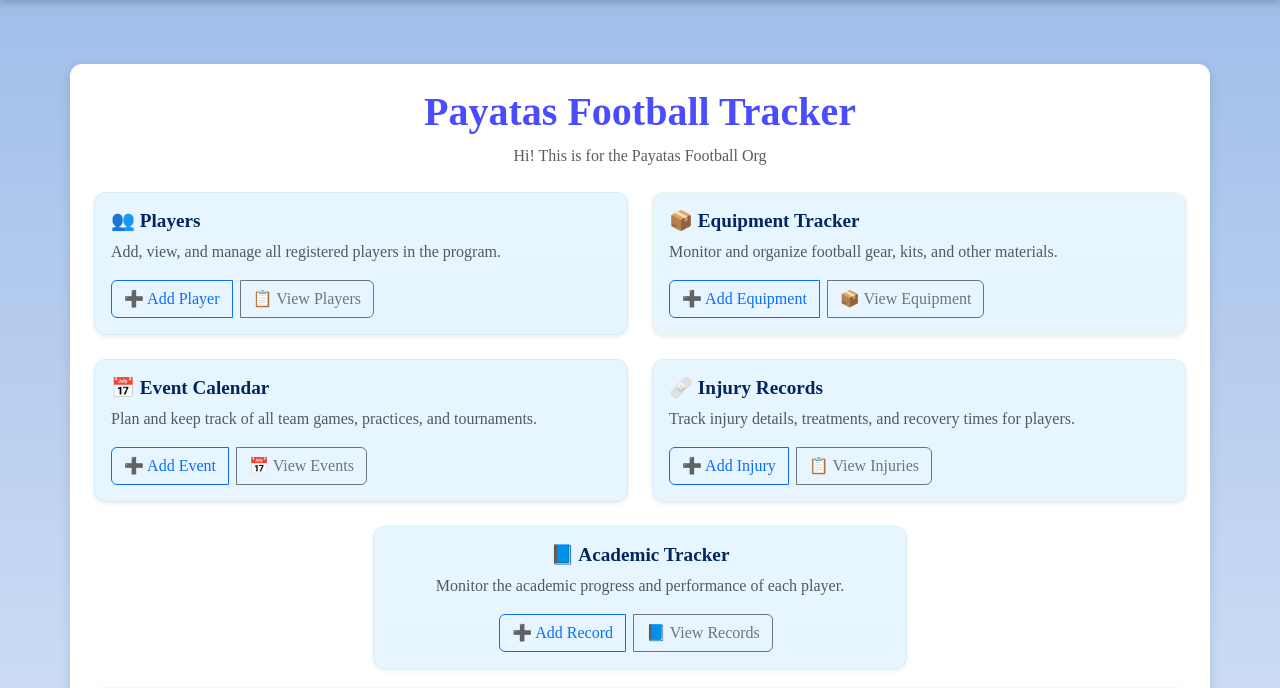
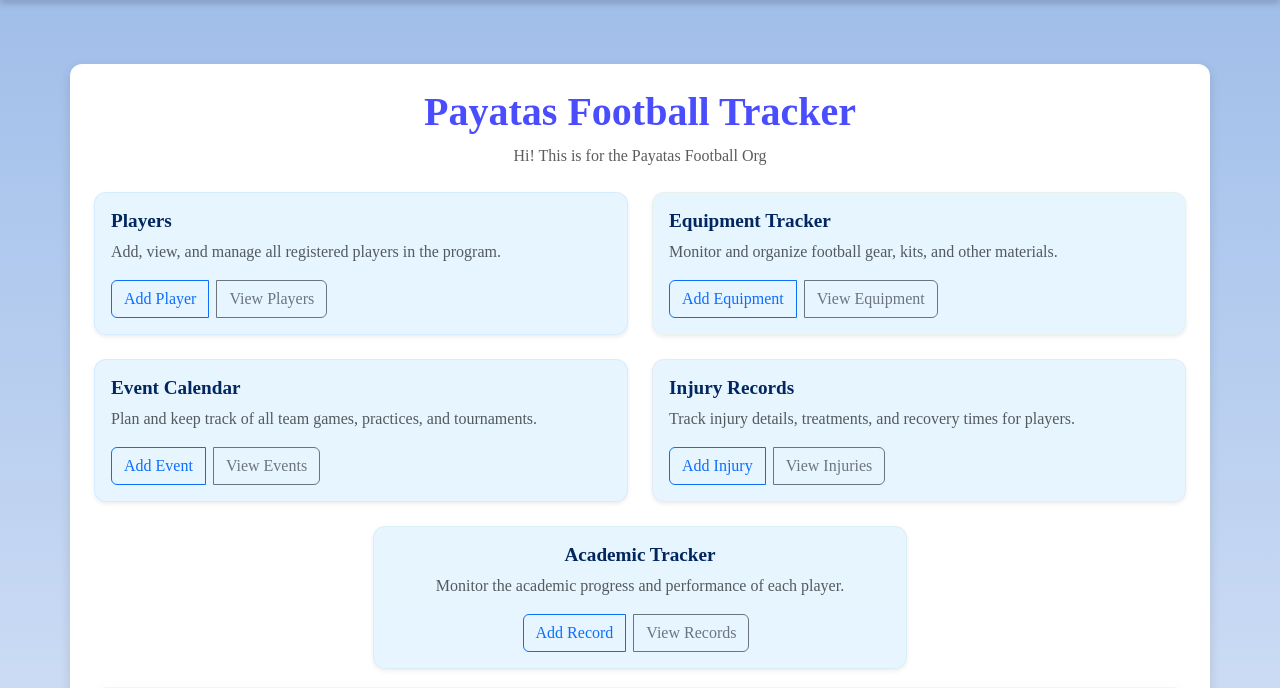
Before and after one commit to fenixdaphoenix/Football-Database-Tracker-v2, a Django app: page / in a window 1280 px wide. Shown: the part 75-763 px from the top of the page. Run offline with Django 5.2, Linux system fonts and the light colour scheme; the visitor is signed in with stand-in values (Sample User, id 1); data that the repository does not hold is empty; some web fonts are replaced.

Commit message:
Remove all emojis from home.html

```diff
--- a/main/templates/home.html
+++ b/main/templates/home.html
@@ -73,11 +73,11 @@
         <div class="col-md-6">
             <div class="card shadow-sm h-100 players">
                 <div class="card-body">
-                    <h5 class="card-title">👥 Players</h5>
+                    <h5 class="card-title">Players</h5>
                     <p class="text-muted mb-3">Add, view, and manage all registered players in the program.</p>
                     <div class="btn-group">
-                        <a href="{% url 'add_player' %}" class="btn btn-outline-primary">➕ Add Player</a>
-                        <a href="{% url 'player_list' %}" class="btn btn-outline-secondary">📋 View Players</a>
+                        <a href="{% url 'add_player' %}" class="btn btn-outline-primary">Add Player</a>
+                        <a href="{% url 'player_list' %}" class="btn btn-outline-secondary">View Players</a>
                     </div>
                 </div>
             </div>
@@ -86,11 +86,11 @@
         <div class="col-md-6">
             <div class="card shadow-sm h-100 equipment">
                 <div class="card-body">
-                    <h5 class="card-title">📦 Equipment Tracker</h5>
+                    <h5 class="card-title">Equipment Tracker</h5>
                     <p class="text-muted mb-3">Monitor and organize football gear, kits, and other materials.</p>
                     <div class="btn-group">
-                        <a href="{% url 'add_inventory' %}" class="btn btn-outline-primary">➕ Add Equipment</a>
-                        <a href="{% url 'inventory_list' %}" class="btn btn-outline-secondary">📦 View Equipment</a>
+                        <a href="{% url 'add_inventory' %}" class="btn btn-outline-primary">Add Equipment</a>
+                        <a href="{% url 'inventory_list' %}" class="btn btn-outline-secondary">View Equipment</a>
                     </div>
                 </div>
             </div>
@@ -99,11 +99,11 @@
         <div class="col-md-6">
             <div class="card shadow-sm h-100 events">
                 <div class="card-body">
-                    <h5 class="card-title">📅 Event Calendar</h5>
+                    <h5 class="card-title">Event Calendar</h5>
                     <p class="text-muted mb-3">Plan and keep track of all team games, practices, and tournaments.</p>
                     <div class="btn-group">
-                        <a href="{% url 'add_event' %}" class="btn btn-outline-primary">➕ Add Event</a>
-                        <a href="{% url 'event_list' %}" class="btn btn-outline-secondary">📅 View Events</a>
+                        <a href="{% url 'add_event' %}" class="btn btn-outline-primary">Add Event</a>
+                        <a href="{% url 'event_list' %}" class="btn btn-outline-secondary">View Events</a>
                     </div>
                 </div>
             </div>
@@ -112,11 +112,11 @@
         <div class="col-md-6">
             <div class="card shadow-sm h-100 injuries">
                 <div class="card-body">
-                    <h5 class="card-title">🩹 Injury Records</h5>
+                    <h5 class="card-title">Injury Records</h5>
                     <p class="text-muted mb-3">Track injury details, treatments, and recovery times for players.</p>
                     <div class="btn-group">
-                        <a href="{% url 'add_injury' %}" class="btn btn-outline-primary">➕ Add Injury</a>
-                        <a href="{% url 'injury_list' %}" class="btn btn-outline-secondary">📋 View Injuries</a>
+                        <a href="{% url 'add_injury' %}" class="btn btn-outline-primary">Add Injury</a>
+                        <a href="{% url 'injury_list' %}" class="btn btn-outline-secondary">View Injuries</a>
                     </div>
                 </div>
             </div>
@@ -128,11 +128,11 @@
         <div class="col-12 col-md-6 offset-md-3">
             <div class="card shadow-sm h-100 academics">
                 <div class="card-body text-center">
-                    <h5 class="card-title">📘 Academic Tracker</h5>
+                    <h5 class="card-title">Academic Tracker</h5>
                     <p class="text-muted mb-3">Monitor the academic progress and performance of each player.</p>
                     <div class="btn-group">
-                        <a href="{% url 'add_academic' %}" class="btn btn-outline-primary">➕ Add Record</a>
-                        <a href="{% url 'academic_list' %}" class="btn btn-outline-secondary">📘 View Records</a>
+                        <a href="{% url 'add_academic' %}" class="btn btn-outline-primary">Add Record</a>
+                        <a href="{% url 'academic_list' %}" class="btn btn-outline-secondary">View Records</a>
                     </div>
                 </div>
             </div>
```
